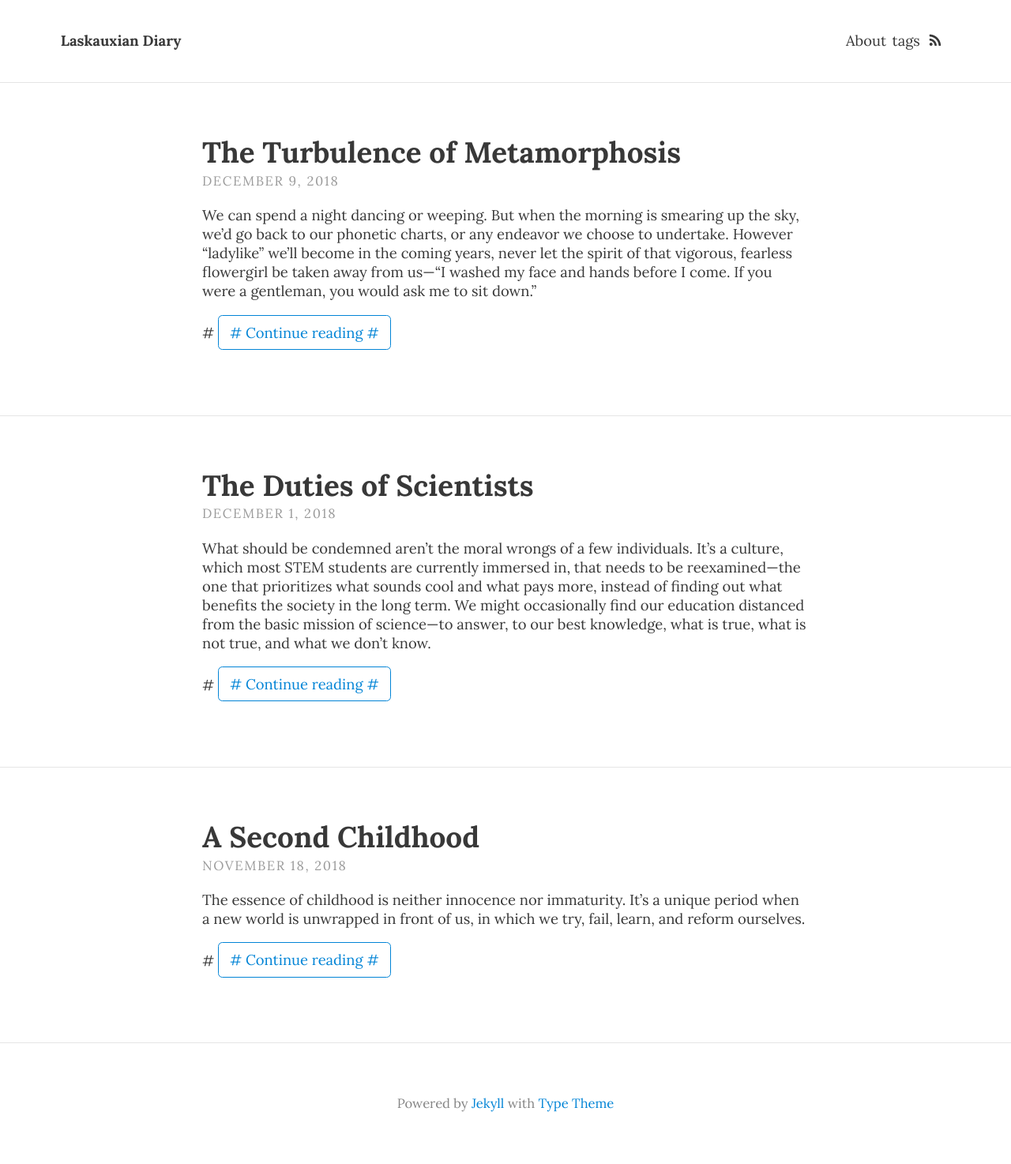
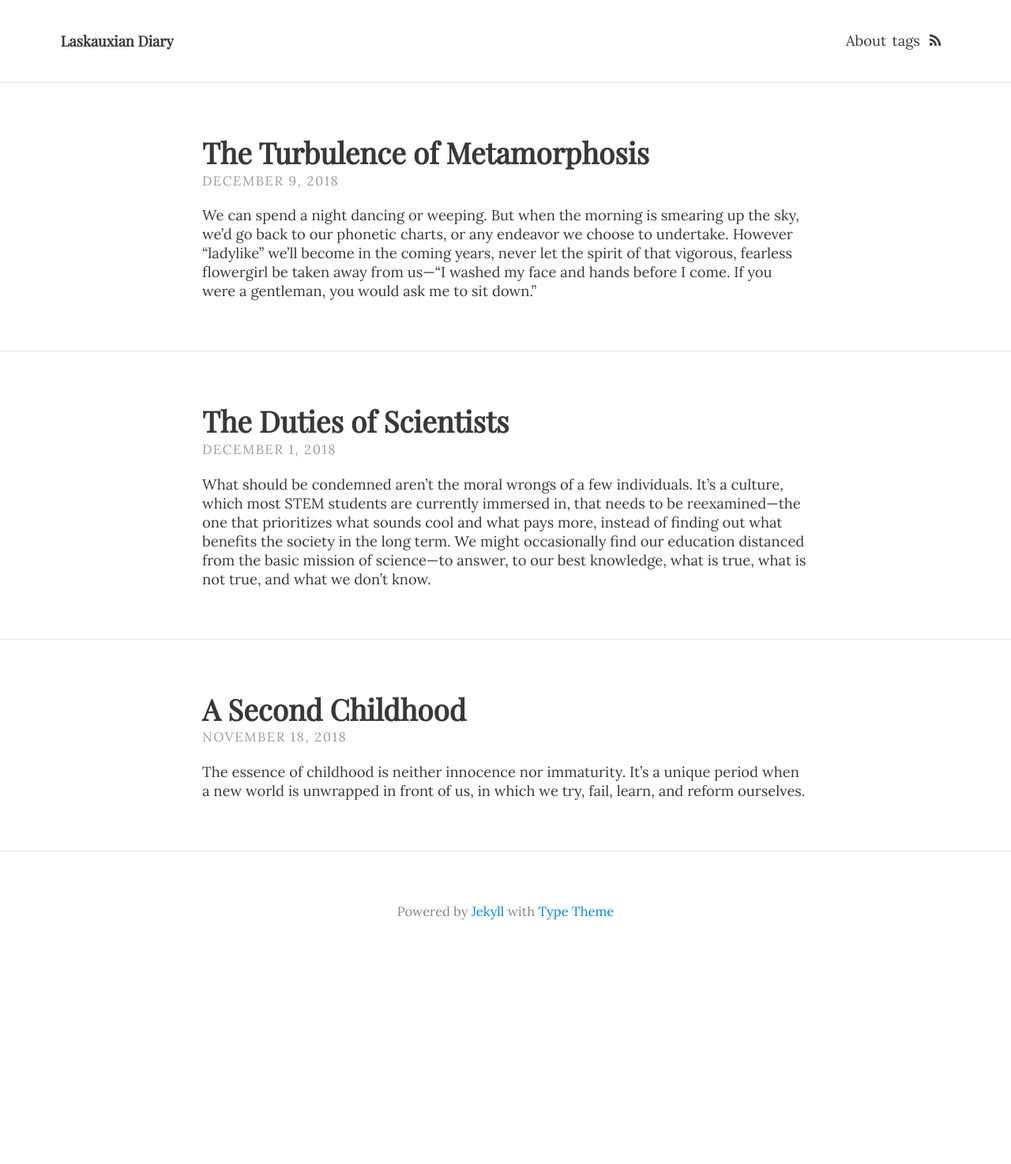
Before and after one commit to laskaux/laskaux.github.io, a Jekyll site: the page built from index.html, in a window 1280 px wide. Shown: the whole page at 79% size. Built offline with Jekyll 4.4.1, drawn with Linux system fonts in a browser that asks for light colours; some web fonts are replaced; the list of posts is cut into pages by our own code; after the commit the page ends 1230 px from its top, so only the background shows below that.

Commit message:
Playfair Display

```diff
--- a/_config.yml
+++ b/_config.yml
@@ -62,7 +62,7 @@ theme_settings:
   # Colours, typography and padding
   # Open the "_sass > base" folder, and open "_variables.scss"
   #google_fonts: "Cabin:600,600i|Noto+Sans:400,400i,700,700i"
-  google_fonts: "Noto+Serif:400,400i|Lora:400,400i,700,700i"
+  google_fonts: "Playfair+Display:400,400i|Lora:400,400i,700,700i"
 
   # Post navigation
   post_navigation: true
--- a/_layouts/home.html
+++ b/_layouts/home.html
@@ -25,9 +25,11 @@ layout: default
       </header>
       <div class="excerpt">
         {{ post.excerpt }}
-#        <a class="button" href="{{ post.url | relative_url }}">
-#          {{ site.theme_settings.str_continue_reading }}
-#        </a>
+<!--
+        <a class="button" href="{{ post.url | relative_url }}">
+          {{ site.theme_settings.str_continue_reading }}
+        </a>
+-->
       </div>
     </div>
     {% endfor %}
--- a/_sass/base/_variables.scss
+++ b/_sass/base/_variables.scss
@@ -1,6 +1,6 @@
 // Typography
 $font-family-main: 'Lora', serif;
-$font-family-headings: 'Lora', serif;
+$font-family-headings: 'Playfair Display', serif;
 $font-size: 1.15em;
 
 // Padding
```
Also changed, not shown: 1 other file.
